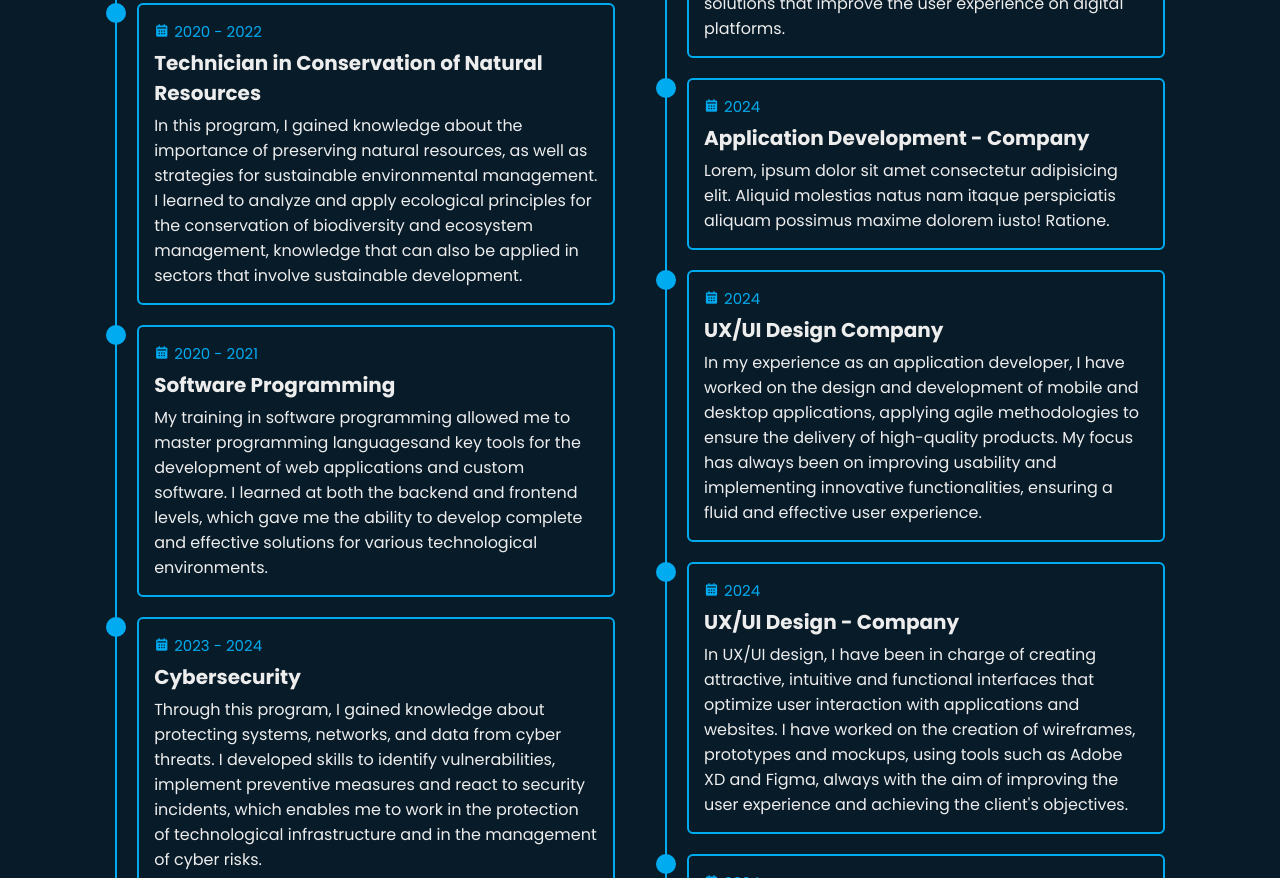
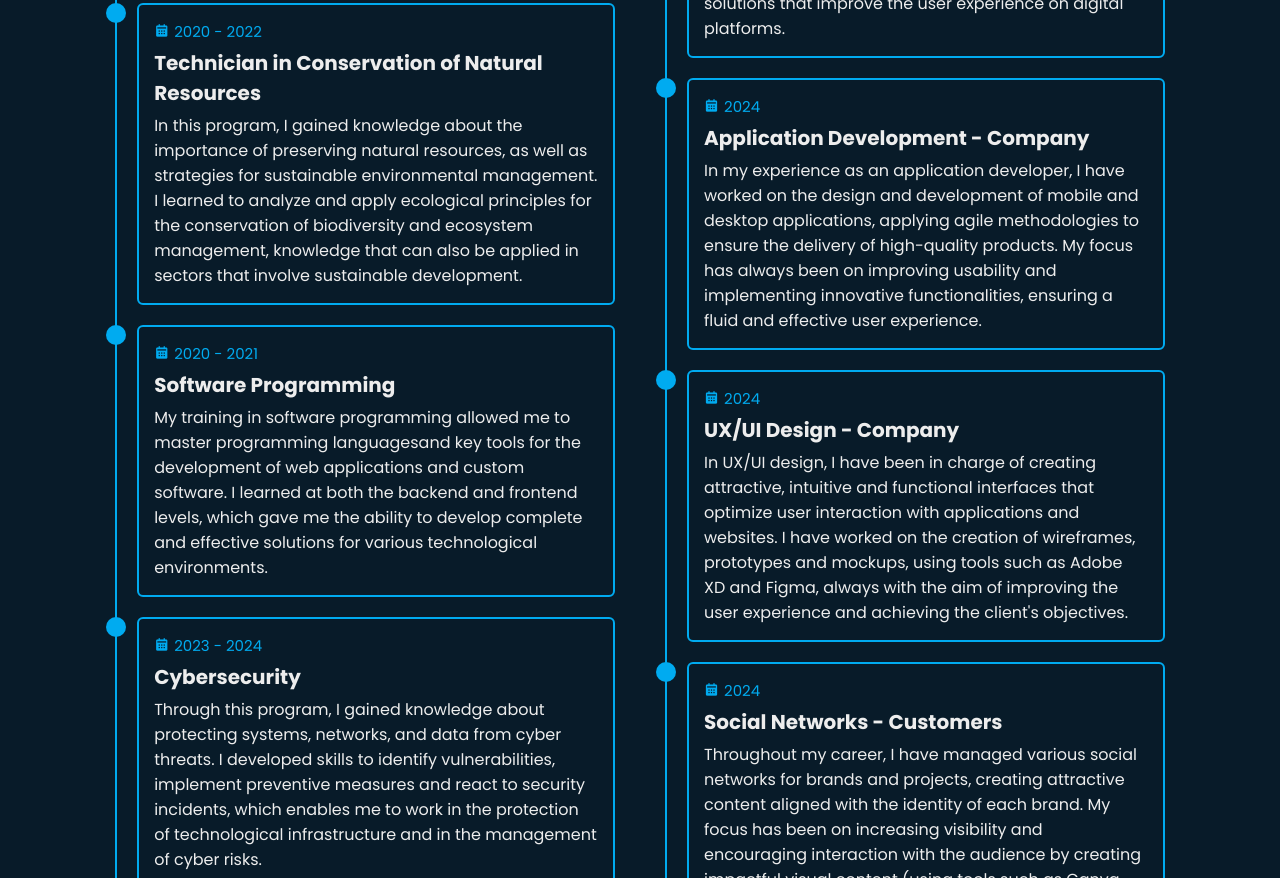
Before and after one commit to Alejandro-Bedoya/alejandrobedoya, a plain HTML site: page index.html in a window 1280 px wide. Shown: the part 2135-3013 px from the top of the page. Drawn offline with nearby package versions, Linux system fonts and the light colour scheme.

Commit message:
Add files via upload

```diff
--- a/index.html
+++ b/index.html
@@ -183,16 +183,6 @@
                         <div class="content">
                             <div class="year"><i class='bx bxs-calendar'></i>2024</div>
                             <h3>Application Development - Company</h3>
-                            <p>Lorem, ipsum dolor sit amet consectetur adipisicing elit.
-                            Aliquid molestias natus nam itaque perspiciatis aliquam possimus
-                            maxime dolorem iusto! Ratione.</p>
-                        </div>
-                    </div>
-
-                    <div class="education-content">
-                        <div class="content">
-                            <div class="year"><i class='bx bxs-calendar'></i>2024</div>
-                            <h3>UX/UI Design Company</h3>
                             <p>In my experience as an application developer, I have worked on the design
                             and development of mobile and desktop applications, applying agile methodologies
                             to ensure the delivery of high-quality products. My focus has always been on
```
